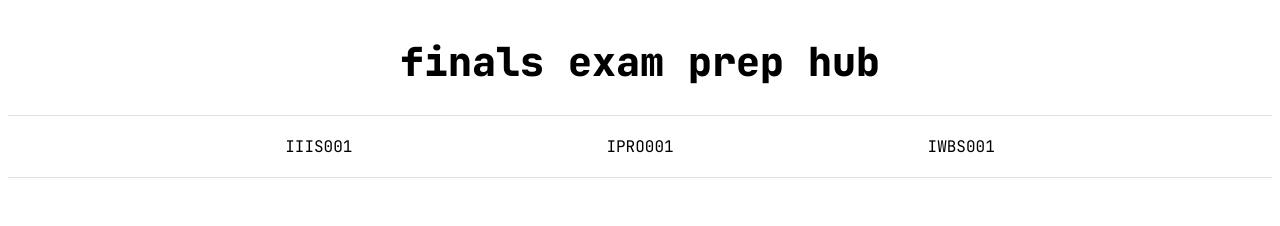
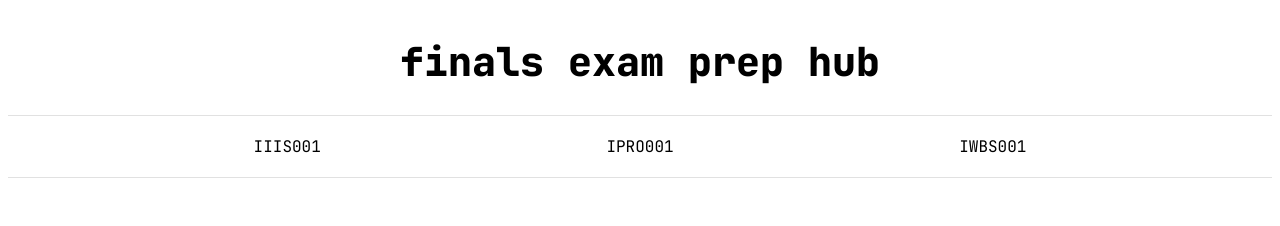
Before and after one commit to nguyen-ryan/nguyen-ryan.github.io, a plain HTML site: page index.html in a window 1280 px wide. Shown: the top 226 px of the page. Drawn offline with Linux system fonts and the light colour scheme.

Commit message:
nav bar changes

```diff
--- a/css/index.css
+++ b/css/index.css
@@ -41,7 +41,7 @@ header {
 }
 
 .sticky-nav-root .container {
-    width: 90%;
+    width: 100%
 }
 
 .sticky-nav {
```
